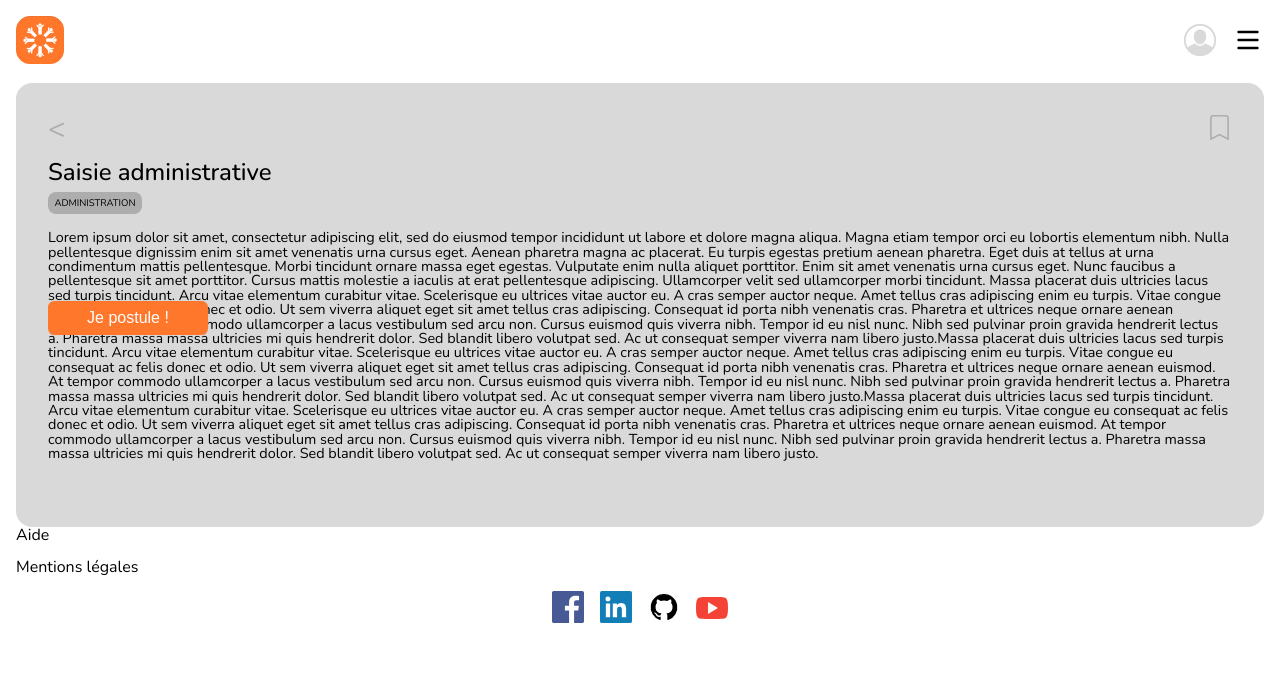
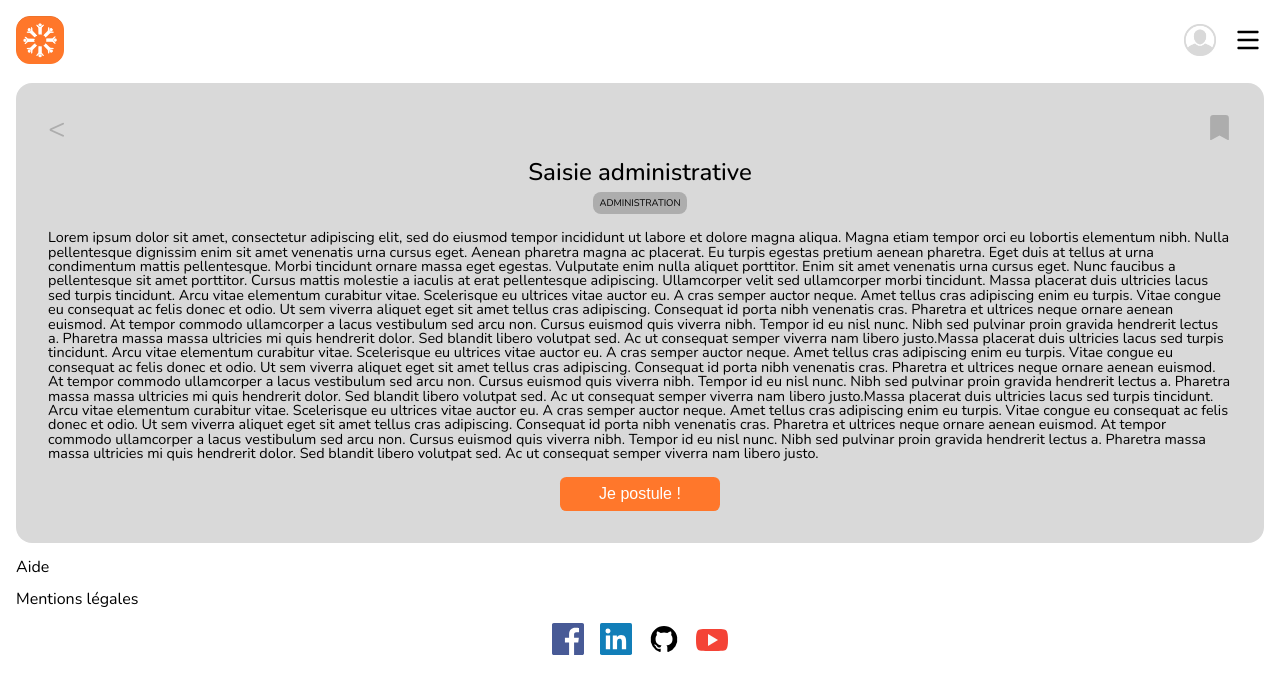
Before and after one commit to lekdup/projet-o-boulot, a React (Create React App) app in the folder front/: page / in a window 1280 px wide. Shown: the top 694 px of the page. Built offline with nearby package versions, Linux system fonts and the light colour scheme.

Commit message:
Jobcard Ok favorite button ok

```diff
--- a/front/src/components/Jobcard/Jobcard.js
+++ b/front/src/components/Jobcard/Jobcard.js
@@ -1,12 +1,19 @@
 import './Jobcard.scss';
+import {useState} from 'react';
 
 function Jobcard(){
+
+    const [isClicked, setIsClicked] = useState(false);
+    const handleClick = () => {
+        setIsClicked(!isClicked)
+    }
     return(
         <div className='jobcard'>
             <div className ='jobcard-bookmark'>
                 <h1>{'<'}</h1>
-                <svg xmlns="http://www.w3.org/2000/svg" width="25" height="" fill="currentColor" class="bi bi-bookmark" viewBox="0 0 16 16"> <path d="M2 2a2 2 0 0 1 2-2h8a2 2 0 0 1 2 2v13.5a.5.5 0 0 1-.777.416L8 13.101l-5.223 2.815A.5.5 0 0 1 2 15.5V2zm2-1a1 1 0 0 0-1 1v12.566l4.723-2.482a.5.5 0 0 1 .554 0L13 14.566V2a1 1 0 0 0-1-1H4z" fill="#acadad"></path> </svg></div>
-            <h1 className='jobcard-title'> Saisie administrative</h1>
+                {isClicked ? <svg onClick={handleClick} xmlns="http://www.w3.org/2000/svg" width="25" height="" fill="currentColor" class="bi bi-bookmark" viewBox="0 0 16 16"> <path d="M2 2a2 2 0 0 1 2-2h8a2 2 0 0 1 2 2v13.5a.5.5 0 0 1-.777.416L8 13.101l-5.223 2.815A.5.5 0 0 1 2 15.5V2zm2-1a1 1 0 0 0-1 1v12.566l4.723-2.482a.5.5 0 0 1 .554 0L13 14.566V2a1 1 0 0 0-1-1H4z" fill="#acadad"></path> </svg> : <svg onClick={handleClick} xmlns="http://www.w3.org/2000/svg" width="25" height="25" fill="currentColor" class="bi bi-bookmark-fill" viewBox="0 0 16 16"> <path d="M2 2v13.5a.5.5 0 0 0 .74.439L8 13.069l5.26 2.87A.5.5 0 0 0 14 15.5V2a2 2 0 0 0-2-2H4a2 2 0 0 0-2 2z" fill="#adadad"></path> </svg> }
+                </div>
+            <h1 className='jobcard-title'> Saisie administrative </h1>
             <div className='jobcard-tags'> <p> ADMINISTRATION</p></div>
 
 
--- a/front/src/components/Jobcard/Jobcard.scss
+++ b/front/src/components/Jobcard/Jobcard.scss
@@ -5,11 +5,12 @@
     padding: 2rem;
     border-radius: 1rem;
     margin-top: 1rem;
+    margin-bottom: 1rem;
     overflow-y: auto;
     text-align: left;
     display: flex;
     flex-direction: column;
-    align-items: flex-start;
+    align-items: center;
     position: relative;
     &-title{
         margin-top: 1rem;
@@ -36,16 +37,24 @@
            font-size: 1.8rem;
            color: vars.$darkGrey;
         }
+        h1:hover{
+            text-shadow: 1px 1px 2px vars.$darkGrey;
+
+        }
     }
     &-btn{
-        position: sticky;
-        bottom: 10rem;
         width: 10rem;
+        margin-top: 1rem;
+
         padding: .5rem;
         font-size: 1rem;
         border-radius: .4rem;
         color: white;
         background-color: vars.$orange;
+    }
+    &-btn:hover{
+        transform: translateY(-3px);
+        box-shadow: 0 3px 15px rgba(0, 0, 0, 0.3);
     }
 
 
```
